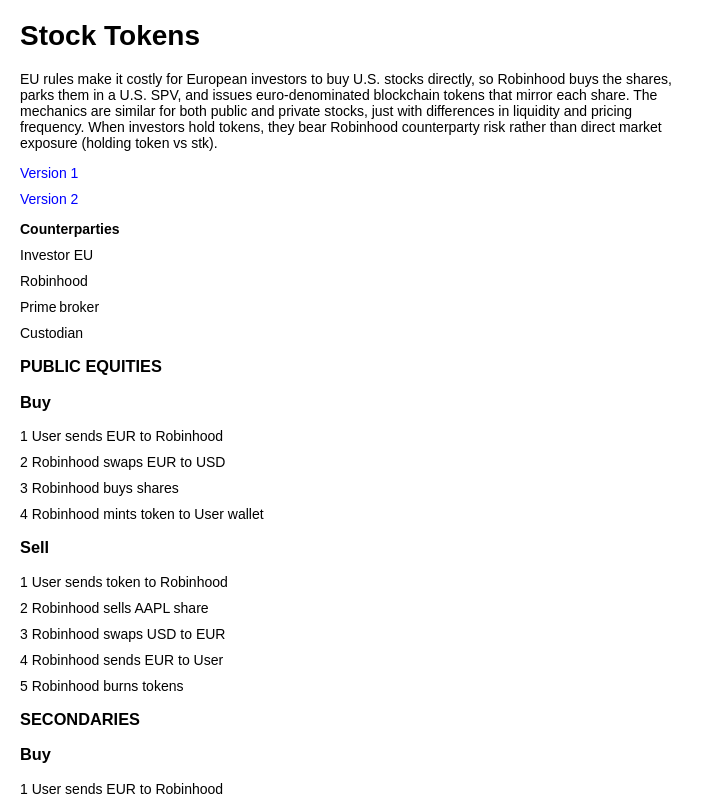
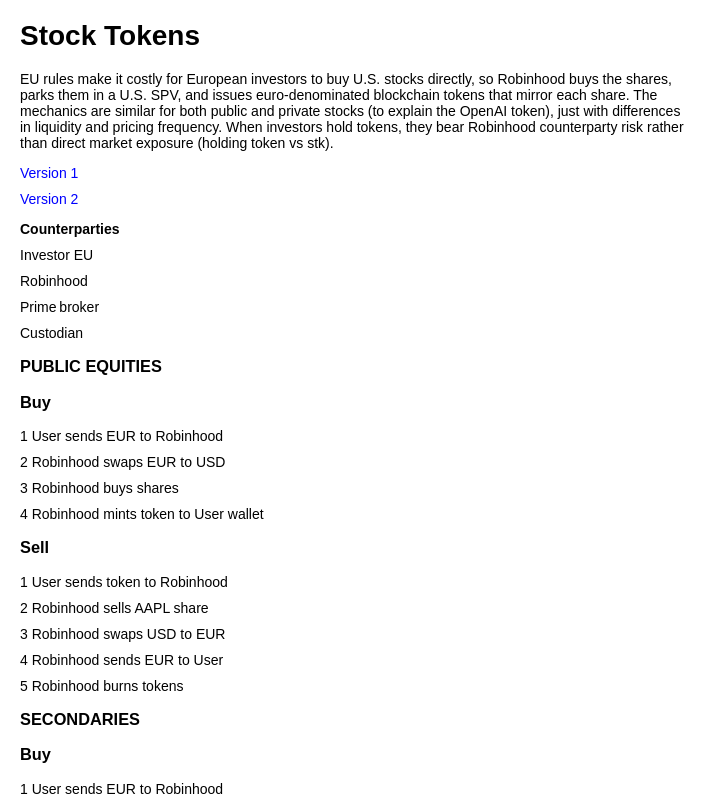
Before and after one commit to amr080/otc-stock-token-derivatives, a plain HTML site: page index.html in a window 1280 px wide. Shown: the top 800 px of the page, without its empty margins (0-725 px from the left). Drawn offline with Linux system fonts and the light colour scheme.

Commit message:
Update index.html

```diff
--- a/index.html
+++ b/index.html
@@ -37,7 +37,7 @@
 <body>
     <h1>Stock Tokens</h1>
     <ul style="width:500pt;">
-        <li>EU rules make it costly for European investors to buy U.S. stocks directly, so Robinhood buys the shares, parks them in a U.S. SPV, and issues euro‑denominated blockchain tokens that mirror each share. The mechanics are similar for both public and private stocks, just with differences in liquidity and pricing frequency. When investors hold tokens, they bear Robinhood counterparty risk rather than direct market exposure (holding token vs stk).</li>
+        <li>EU rules make it costly for European investors to buy U.S. stocks directly, so Robinhood buys the shares, parks them in a U.S. SPV, and issues euro‑denominated blockchain tokens that mirror each share. The mechanics are similar for both public and private stocks (to explain the OpenAI token), just with differences in liquidity and pricing frequency. When investors hold tokens, they bear Robinhood counterparty risk rather than direct market exposure (holding token vs stk).</li>
     </ul>
     <ul>
         <li><a href="v1.html" target="_blank">Version 1</a></li>
@@ -101,6 +101,7 @@
         <li><code>Credit = (Exec_Price * Qty) - FX_Fee</code></li>
         <li><code>Unrealized_P/L = (Current_Base_EUR - Avg_Cost) * Position</code></li>
     </ul>
+    <h3>XFT tokenized equities <span style="color:red">ARE NOT</span> like Robinhood's stock tokens.</h3>
 </body>
 
 </html>
```
